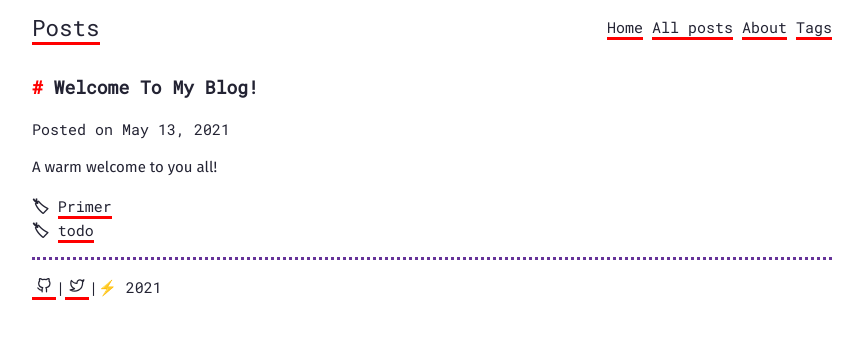
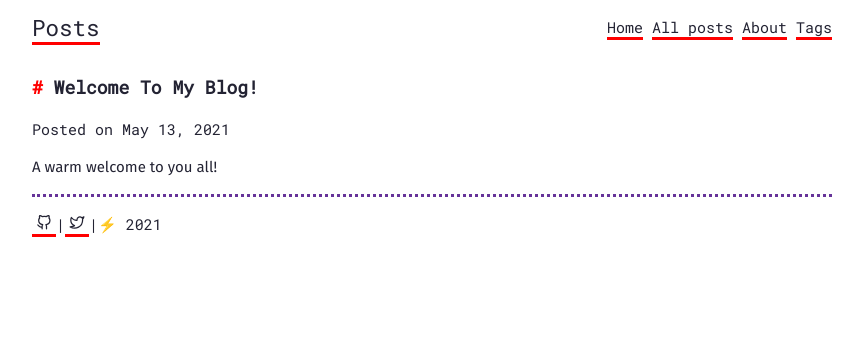
Before and after one commit to emrsenturk/emrsenturk.github.io, a plain HTML site: page posts/post-1/index.html in a window 1280 px wide. Shown: the whole page, without its empty margins (208-1071 px from the left). Drawn offline with Linux system fonts and the light colour scheme.

Commit message:
changes for new design

```diff
--- a/posts/post-1/index.html
+++ b/posts/post-1/index.html
@@ -58,10 +58,6 @@
 			<nav class="nav tags">
 				<ul class="tags">
 
-					<li><a href="/tags/primer">Primer</a></li>
-
-					<li><a href="/tags/todo">todo</a></li>
-
 				</ul>
 			</nav>
 
```
Also changed, not shown: about/index.html (+1 -1 lines), posts/index.html (+1 -1 lines), tags/index.html (+1 -1 lines).
